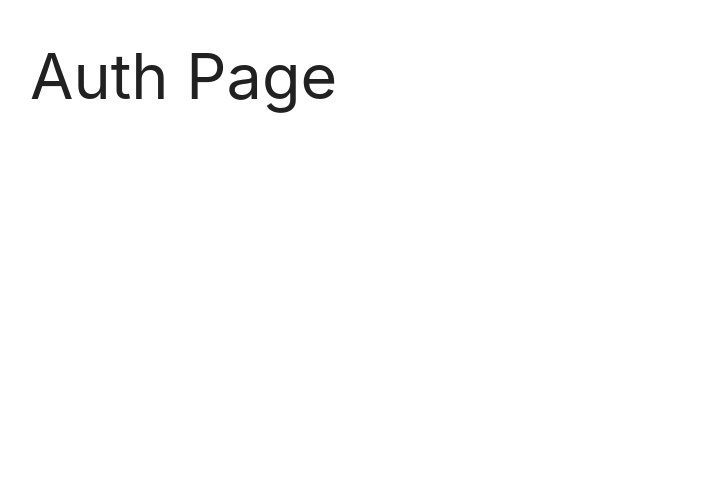
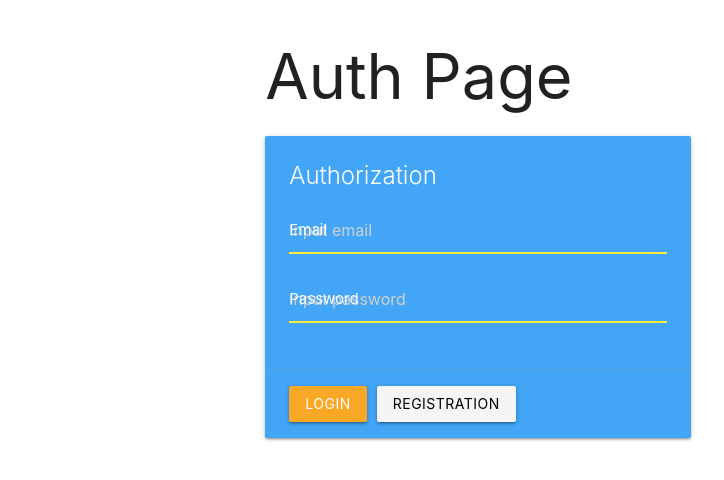
Before and after one commit to BorisPanich/MERN-project, a React (Create React App) app in the folder client/: page / in a window 1280 px wide. Shown: the top 480 px of the page, without its empty margins (162-886 px from the left). Built offline with nearby package versions, Linux system fonts and the light colour scheme.

Commit message:
component AuthPage

```diff
--- a/client/src/index.css
+++ b/client/src/index.css
@@ -1 +1,23 @@
 @import "~materialize-css/dist/css/materialize.min.css";
+
+input.yellow-input {
+    border-bottom: 1px solid #fff!important;
+    box-shadow: 0 1px 0 0 #ffffff!important;
+}
+
+input.yellow-input + label {
+    color: #ffffff!important;
+}
+
+input.yellow-input:focus + label {
+    color: #ffffff!important;
+}
+
+input.yellow-input {
+    border-bottom: 1px solid #ffeb3b!important;
+    box-shadow: 0 1px 0 0 #ffeb3b!important;
+}
+
+input.input-field {
+    /*margin-bottom: 5px;*/
+}
--- a/client/src/pages/AuthPage.js
+++ b/client/src/pages/AuthPage.js
@@ -1,10 +1,54 @@
-import React from "react";
+import React, {useState} from "react";
 import "materialize-css";
 
 export const AuthPage = () => {
+    const [form, setForm] = useState({
+        email: "",
+        password: ""
+    });
+
+    const changeHandler = (e) => {
+        setForm({...form, [e.target.name]: e.target.value})
+    }
+
     return (
-        <div>
-            <h1>Auth Page</h1>
+        <div className="row">
+            <div className="col s6 offset-s3">
+                <h1>Auth Page</h1>
+                <div className="card blue lighten-1">
+                    <div className="card-content white-text">
+                        <span className="card-title">Authorization</span>
+                        <div>
+                            <div className="input-field">
+                                <input
+                                    placeholder="Input email"
+                                    id="email"
+                                    type="text"
+                                    name="email"
+                                    className="yellow-input"
+                                    onChange={changeHandler}
+                                />
+                                <label htmlFor="email">Email</label>
+                                <div className="input-field">
+                                    <input
+                                        placeholder="Input password"
+                                        id="password"
+                                        type="password"
+                                        name="password"
+                                        className="yellow-input"
+                                        onChange={changeHandler}
+                                    />
+                                    <label htmlFor="password">Password</label>
+                                </div>
+                            </div>
+                        </div>
+                    </div>
+                    <div className="card-action">
+                        <button className="btn yellow darken-3" style={{marginRight: 10}}>Login</button>
+                        <button className="btn grey lighten-4 black-text">Registration</button>
+                    </div>
+                </div>
+            </div>
         </div>
     );
 }
--- a/client/src/routes.js
+++ b/client/src/routes.js
@@ -5,7 +5,7 @@ import {LinksPage} from "./pages/LinksPage";
 import {DetailPage} from "./pages/DetailPage";
 import {AuthPage} from "./pages/AuthPage";
 
-export const useRoutes = isAuthenticated => {
+export const useRoutes = (isAuthenticated) => {
     if (isAuthenticated) {
         return (
             <Switch>
```
